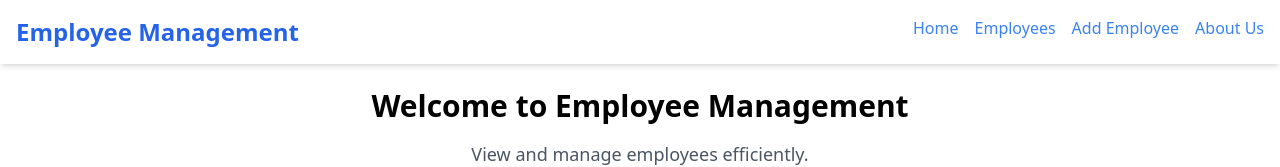
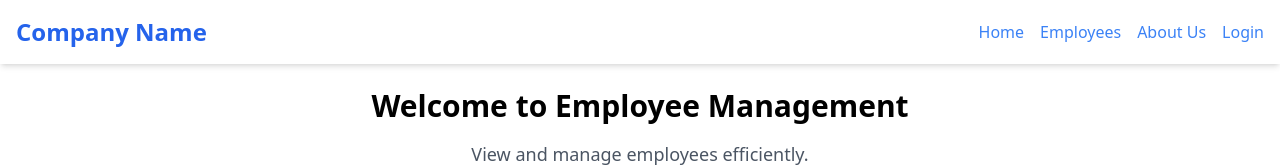
Before and after one commit to abhixsh/employee-mgmt-dockerized, a React (Vite) app in the folder frontend/: page / in a window 1280 px wide. Shown: the top 167 px of the page. Built offline with nearby package versions, Linux system fonts and the light colour scheme; no server answers.

Commit message:
feat: add JWT authentication and user profile component, update Navbar for role-based navigation

```diff
--- a/frontend/package.json
+++ b/frontend/package.json
@@ -10,7 +10,9 @@
     "preview": "vite preview"
   },
   "dependencies": {
+    "bcryptjs": "^2.4.3",
     "framer-motion": "^11.11.11",
+    "jsonwebtoken": "^9.0.2",
     "react": "^18.2.0",
     "react-dom": "^18.2.0"
   },
--- a/frontend/src/components/Navbar.jsx
+++ b/frontend/src/components/Navbar.jsx
@@ -1,17 +1,58 @@
 // src/components/Navbar.jsx
-import { NavLink } from "react-router-dom";
+import { NavLink, useNavigate } from "react-router-dom";
+import { useState, useEffect } from "react";
+//import jwt_decode from "jwt-decode"; // Optional, for decoding JWT token
 
 export default function Navbar() {
+  const [isAdmin, setIsAdmin] = useState(false);
+  const [isLoggedIn, setIsLoggedIn] = useState(false);
+  const navigate = useNavigate();
+
+  useEffect(() => {
+    const token = localStorage.getItem("token");
+    if (token) {
+      setIsLoggedIn(true);
+
+      // Check if the user is an admin based on the token
+      const decoded = jwt_decode(token);
+      if (decoded && decoded.role === "admin") {
+        setIsAdmin(true);
+      }
+    }
+  }, []);
+
+  function handleLogout() {
+    localStorage.removeItem("token");
+    setIsLoggedIn(false);
+    setIsAdmin(false);
+    navigate("/login");
+  }
+
   return (
-    <nav className="bg-white shadow-md p-4 flex justify-between">
+    <nav className="bg-white shadow-md p-4 flex justify-between items-center">
       <div>
-        <h1 className="text-2xl font-bold text-blue-600">Employee Management</h1>
+        <h1 className="text-2xl font-bold text-blue-600">Company Name</h1>
       </div>
-      <div className="space-x-4">
+      <div className="space-x-4 flex items-center">
         <NavLink to="/" className="text-blue-500">Home</NavLink>
         <NavLink to="/records" className="text-blue-500">Employees</NavLink>
-        <NavLink to="/create" className="text-blue-500">Add Employee</NavLink>
+
+        {isAdmin && (
+          <NavLink to="/create" className="text-blue-500">Add Employee</NavLink>
+        )}
+
         <NavLink to="/about" className="text-blue-500">About Us</NavLink>
+
+        {isLoggedIn ? (
+          <>
+            <NavLink to="/profile" className="text-blue-500">Profile</NavLink>
+            <button onClick={handleLogout} className="text-blue-500">
+              Logout
+            </button>
+          </>
+        ) : (
+          <NavLink to="/login" className="text-blue-500">Login</NavLink>
+        )}
       </div>
     </nav>
   );
--- /dev/null
+++ b/frontend/src/components/Profile.jsx
@@ -0,0 +1,31 @@
+import React, { useEffect, useState } from 'react';
+
+const Profile = () => {
+    const [user, setUser] = useState(null);
+
+    useEffect(() => {
+        async function fetchProfile() {
+            const response = await fetch('/api/profile', {
+                headers: { Authorization: `Bearer ${localStorage.getItem('token')}` },
+            });
+            if (response.ok) {
+                const data = await response.json();
+                setUser(data);
+            }
+        }
+        fetchProfile();
+    }, []);
+
+    return (
+        <div>
+            {user && (
+                <>
+                    <img src={user.photo} alt={user.name} className="h-20 w-20 rounded-full" />
+                    <h2>{user.name}</h2>
+                    <p>{user.email}</p>
+                </>
+            )}
+        </div>
+    );
+};
+export default Profile;
```
Also changed, not shown: 1 other file (tests, documents, lock files or other folders).
